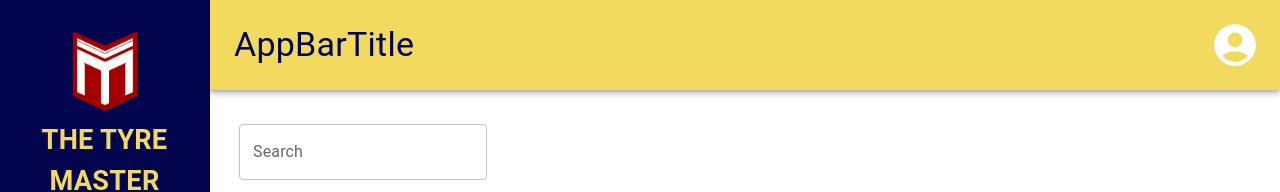
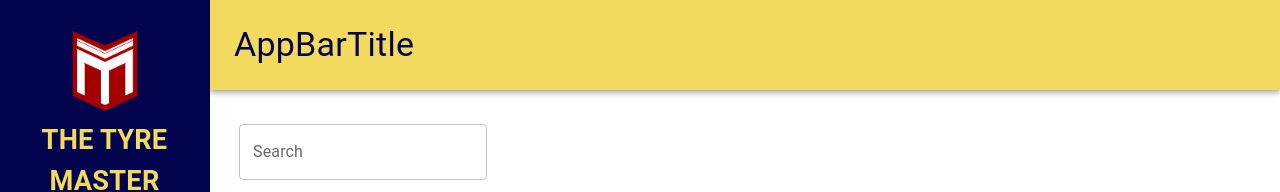
Before and after one commit to charuniweerakoon/SDP, a React (Create React App) app in the folder client/: page /staff in a window 1280 px wide. Shown: the top 192 px of the page. Built offline with nearby package versions, Linux system fonts and the light colour scheme.

Commit message:
Welcome! username added

```diff
--- a/client/src/App.js
+++ b/client/src/App.js
@@ -51,7 +51,7 @@
 
 import React from "react";
 import { BrowserRouter as Router, Routes, Route } from "react-router-dom";
-
+import { UserProvider } from './pages/Shop/UserContext';
 import Home from "./pages/Home";
 import Products from "./pages/Products";
 import Services from "./pages/Services";
@@ -73,6 +73,7 @@ import Dashboard from "./pages/Shop/Dashboard";
 
 export default function App() {
   return (
+    <UserProvider>
     <AppBarTitleProvider>
       <Router>
         <Routes>
@@ -96,5 +97,6 @@ export default function App() {
         </Routes>
       </Router>
     </AppBarTitleProvider>
+    </UserProvider>
   );
 }
--- a/client/src/pages/Shop/AppbarCompany.jsx
+++ b/client/src/pages/Shop/AppbarCompany.jsx
@@ -1,12 +1,44 @@
+// import React, { useContext } from "react";
+// import { AppBar, Toolbar, Typography, IconButton } from "@mui/material";
+// import { useNavigate } from "react-router-dom";
+// import AccountCircle from "@mui/icons-material/AccountCircle";
+// import { AppBarTitleContext } from "./AppBarTitleContext";
+
+// const Appbar = () => {
+//   const navigate = useNavigate();
+//   const { title } = useContext(AppBarTitleContext);
+
+//   const handleProfileMenuOpen = () => {
+//     navigate("/profile");
+//   };
+
+//   return (
+//     <AppBar position="static" style={{ backgroundColor: "#F1DA5E", marginLeft: "210px", width: "calc(100% - 210px)" }}>
+//       <Toolbar style={{ minHeight: '90px' }}> {/* Adjust the minHeight value as needed */}
+//         <Typography variant="h4" style={{ flexGrow: 1, color: "#02054D" }}>
+//           {title}
+//         </Typography>
+//         <IconButton edge="end" color="inherit" onClick={handleProfileMenuOpen}>
+//           <AccountCircle style={{ fontSize: '50px' }} /> {/* Adjust the fontSize value as needed */}
+//         </IconButton>
+//       </Toolbar>
+//     </AppBar>
+//   );
+// };
+
+// export default Appbar;
+// Appbar.js
 import React, { useContext } from "react";
-import { AppBar, Toolbar, Typography, IconButton } from "@mui/material";
+import { AppBar, Toolbar, Typography, IconButton, Box } from "@mui/material";
 import { useNavigate } from "react-router-dom";
 import AccountCircle from "@mui/icons-material/AccountCircle";
 import { AppBarTitleContext } from "./AppBarTitleContext";
+import { UserContext } from './UserContext';
 
 const Appbar = () => {
   const navigate = useNavigate();
   const { title } = useContext(AppBarTitleContext);
+  const { user } = useContext(UserContext);
 
   const handleProfileMenuOpen = () => {
     navigate("/profile");
@@ -14,13 +46,20 @@ const Appbar = () => {
 
   return (
     <AppBar position="static" style={{ backgroundColor: "#F1DA5E", marginLeft: "210px", width: "calc(100% - 210px)" }}>
-      <Toolbar style={{ minHeight: '90px' }}> {/* Adjust the minHeight value as needed */}
+      <Toolbar style={{ minHeight: '90px' }}>
         <Typography variant="h4" style={{ flexGrow: 1, color: "#02054D" }}>
           {title}
         </Typography>
-        <IconButton edge="end" color="inherit" onClick={handleProfileMenuOpen}>
-          <AccountCircle style={{ fontSize: '50px' }} /> {/* Adjust the fontSize value as needed */}
-        </IconButton>
+        {user && (
+          <Box display="flex" alignItems="center">
+            <Typography variant="h6" style={{ color: "#02054D", marginRight: '8px' }}>
+              Welcome! {user.name}
+            </Typography>
+            <IconButton edge="end" color="inherit" onClick={handleProfileMenuOpen}>
+              <AccountCircle style={{ fontSize: '50px' }} />
+            </IconButton>
+          </Box>
+        )}
       </Toolbar>
     </AppBar>
   );
--- a/client/src/pages/Shop/Login.jsx
+++ b/client/src/pages/Shop/Login.jsx
@@ -1,9 +1,139 @@
-import React, { useState } from 'react';
+// import React, { useState } from 'react';
+// import { Container, TextField, Button, Typography, Box } from '@mui/material';
+// import { styled } from '@mui/system';
+// import { useNavigate } from 'react-router-dom';
+// import backgroundImage from './images/bg.jpg'; // Update with your image path
+// import shopIcon from './images/logo C.png'; // Update with your shop icon path
+
+// const Background = styled(Box)({
+//   backgroundImage: `url(${backgroundImage})`,
+//   backgroundSize: 'cover',
+//   backgroundPosition: 'center',
+//   opacity: 0.9,
+//   position: 'absolute',
+//   width: '100%',
+//   height: '100%',
+//   zIndex: -1,
+//   display: 'flex',
+//   alignItems: 'center',
+//   justifyContent: 'center',
+// });
+
+// const LoginBox = styled(Box)({
+//   display: 'flex',
+//   flexDirection: 'column',
+//   alignItems: 'center',
+//   backgroundColor: 'white',
+//   padding: '30px',
+//   borderRadius: '8px',
+//   boxShadow: '0 4px 8px rgba(0, 0, 0, 0.1)',
+// });
+
+// const ShopIcon = styled('img')({
+//   width: '70px', // Adjust size as needed
+//   height: '70px', // Adjust size as needed
+//   marginRight: '8px',
+// });
+
+// const LoginButton = styled(Button)({
+//   backgroundColor: '#02054D',
+//   color: 'white',
+//   marginTop: '20px',
+//   '&:hover': {
+//     backgroundColor: '#01043a',
+//   },
+// });
+
+// const Login = () => {
+//   const navigate = useNavigate();
+//   const [username, setUsername] = useState('');
+//   const [password, setPassword] = useState('');
+//   const [errors, setErrors] = useState({ username: false, password: false });
+
+//   const handleSubmit = (e) => {
+//     e.preventDefault();
+//     const newErrors = { username: false, password: false };
+
+//     if (!username) {
+//       newErrors.username = true;
+//     }
+
+//     if (!password) {
+//       newErrors.password = true;
+//     }
+
+//     setErrors(newErrors);
+
+//     if (!newErrors.username && !newErrors.password) {
+//       // Simulate a successful login
+//       navigate('/dashboard');
+//     }
+//   };
+
+//   return (
+//     <Background>
+//       <Container component="main" maxWidth="xs">
+//         <form onSubmit={handleSubmit}>
+//           <LoginBox>
+//             <Box display="flex" alignItems="center" width="100%">
+//               <ShopIcon src={shopIcon} alt="Shop Icon" />
+//               <Typography variant="h4" component="h1">
+//                 Welcome!
+//               </Typography>
+//             </Box>
+//             <TextField
+//               variant="outlined"
+//               margin="normal"
+//               required
+//               fullWidth
+//               id="username"
+//               label="Username"
+//               name="username"
+//               autoComplete="username"
+//               autoFocus
+//               value={username}
+//               onChange={(e) => setUsername(e.target.value)}
+//               error={errors.username}
+//               helperText={errors.username && 'Username is required'}
+//             />
+//             <TextField
+//               variant="outlined"
+//               margin="normal"
+//               required
+//               fullWidth
+//               name="password"
+//               label="Password"
+//               type="password"
+//               id="password"
+//               autoComplete="current-password"
+//               value={password}
+//               onChange={(e) => setPassword(e.target.value)}
+//               error={errors.password}
+//               helperText={errors.password && 'Password is required'}
+//             />
+//             <LoginButton
+//               type="submit"
+//               fullWidth
+//               variant="contained"
+//             >
+//               Log In
+//             </LoginButton>
+//           </LoginBox>
+//         </form>
+//       </Container>
+//     </Background>
+//   );
+// };
+
+// export default Login;
+// Login.js
+import React, { useState, useContext } from 'react';
 import { Container, TextField, Button, Typography, Box } from '@mui/material';
 import { styled } from '@mui/system';
 import { useNavigate } from 'react-router-dom';
-import backgroundImage from './images/bg.jpg'; // Update with your image path
-import shopIcon from './images/logo C.png'; // Update with your shop icon path
+import { UserContext } from './UserContext';
+import backgroundImage from './images/bg.jpg';
+import shopIcon from './images/logo C.png';
 
 const Background = styled(Box)({
   backgroundImage: `url(${backgroundImage})`,
@@ -30,8 +160,8 @@ const LoginBox = styled(Box)({
 });
 
 const ShopIcon = styled('img')({
-  width: '70px', // Adjust size as needed
-  height: '70px', // Adjust size as needed
+  width: '70px',
+  height: '70px',
   marginRight: '8px',
 });
 
@@ -46,6 +176,7 @@ const LoginButton = styled(Button)({
 
 const Login = () => {
   const navigate = useNavigate();
+  const { setUser } = useContext(UserContext);
   const [username, setUsername] = useState('');
   const [password, setPassword] = useState('');
   const [errors, setErrors] = useState({ username: false, password: false });
@@ -66,6 +197,7 @@ const Login = () => {
 
     if (!newErrors.username && !newErrors.password) {
       // Simulate a successful login
+      setUser({ name: username });
       navigate('/dashboard');
     }
   };
--- /dev/null
+++ b/client/src/pages/Shop/UserContext.jsx
@@ -0,0 +1,14 @@
+// UserContext.js
+import React, { createContext, useState } from 'react';
+
+export const UserContext = createContext();
+
+export const UserProvider = ({ children }) => {
+  const [user, setUser] = useState(null);
+
+  return (
+    <UserContext.Provider value={{ user, setUser }}>
+      {children}
+    </UserContext.Provider>
+  );
+};
```
